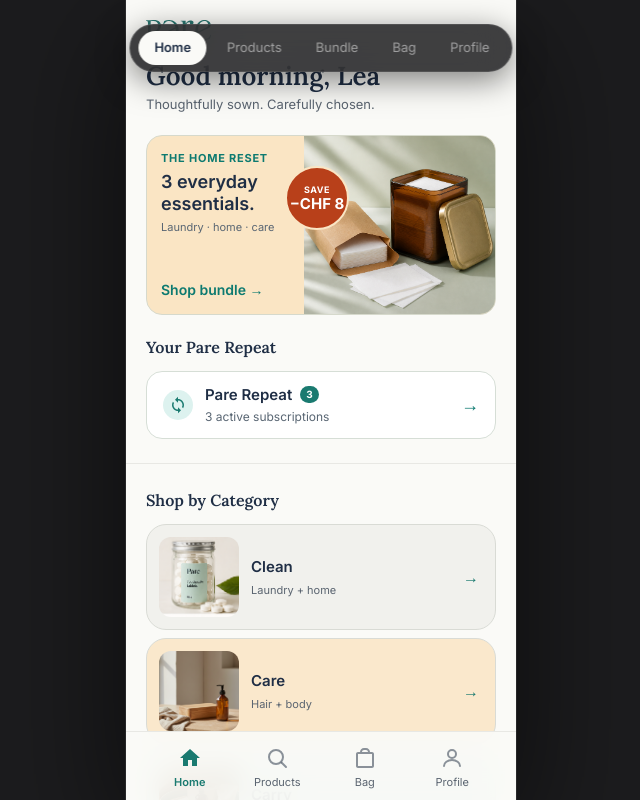
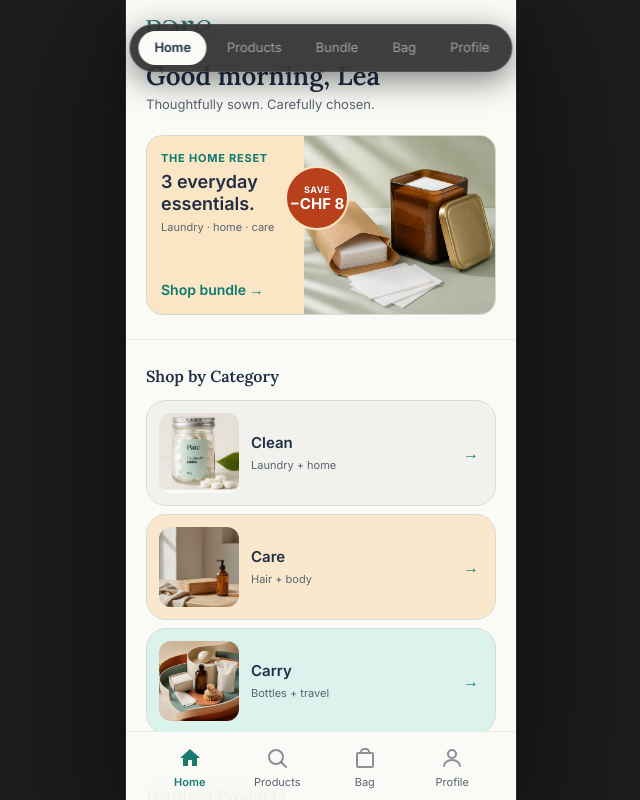
Before and after one commit to Solnetting/pare-app, a Next.js app: page / in a window 1280 px wide. Shown: the whole page, without its empty margins (319-959 px from the left). Built offline with nearby package versions, Linux system fonts and the light colour scheme.

Commit message:
Remove Pare Repeat entry from home page

```diff
--- a/app/page.tsx
+++ b/app/page.tsx
@@ -55,26 +55,6 @@
           <Link href="/bundle" style={{ position: "absolute", inset: 0, zIndex: 10 }} aria-label="Shop the Home Reset bundle" />
         </div>
 
-        {/* Pare Repeat entry */}
-        <div style={{ padding: "20px 20px 0" }}>
-          <p style={{ fontFamily: "var(--font-lora)", fontWeight: 600, fontSize: 16, color: "#1f2e45", marginBottom: 12 }}>Your Pare Repeat</p>
-          <Link href="/bag" style={{ display: "flex", alignItems: "center", gap: 12, background: "white", border: "1px solid #d6ded6", borderRadius: 16, padding: "12px 16px" }}>
-            <div style={{ width: 30, height: 30, borderRadius: "50%", background: "#ddf2ef", display: "flex", alignItems: "center", justifyContent: "center", flexShrink: 0 }}>
-              <svg width="18" height="18" viewBox="0 0 24 24" fill="none">
-                <path d="M12 4V1L8 5L12 9V6C15.31 6 18 8.69 18 12C18 13.01 17.75 13.97 17.3 14.8L18.76 16.26C19.54 15.03 20 13.57 20 12C20 7.58 16.42 4 12 4ZM12 18C8.69 18 6 15.31 6 12C6 10.99 6.25 10.03 6.7 9.2L5.24 7.74C4.46 8.97 4 10.43 4 12C4 16.42 7.58 20 12 20V23L16 19L12 15V18Z" fill="#1a7a70"/>
-              </svg>
-            </div>
-            <div style={{ flex: 1 }}>
-              <div style={{ display: "flex", alignItems: "center", gap: 8 }}>
-                <span style={{ fontFamily: "var(--font-inter)", fontWeight: 600, fontSize: 15, color: "#1f2e45" }}>Pare Repeat</span>
-                <span style={{ background: "#1a7a70", color: "white", fontSize: 10, fontWeight: 700, borderRadius: 100, padding: "1px 6px" }}>3</span>
-              </div>
-              <p style={{ fontFamily: "var(--font-inter)", fontSize: 12, color: "#596673", marginTop: 2 }}>3 active subscriptions</p>
-            </div>
-            <span style={{ fontFamily: "var(--font-inter)", fontWeight: 600, fontSize: 18, color: "#0d7a70" }}>→</span>
-          </Link>
-        </div>
-
         {/* Divider */}
         <div style={{ height: 1, background: "#e8e8e4", margin: "24px 0" }} />
 
```
